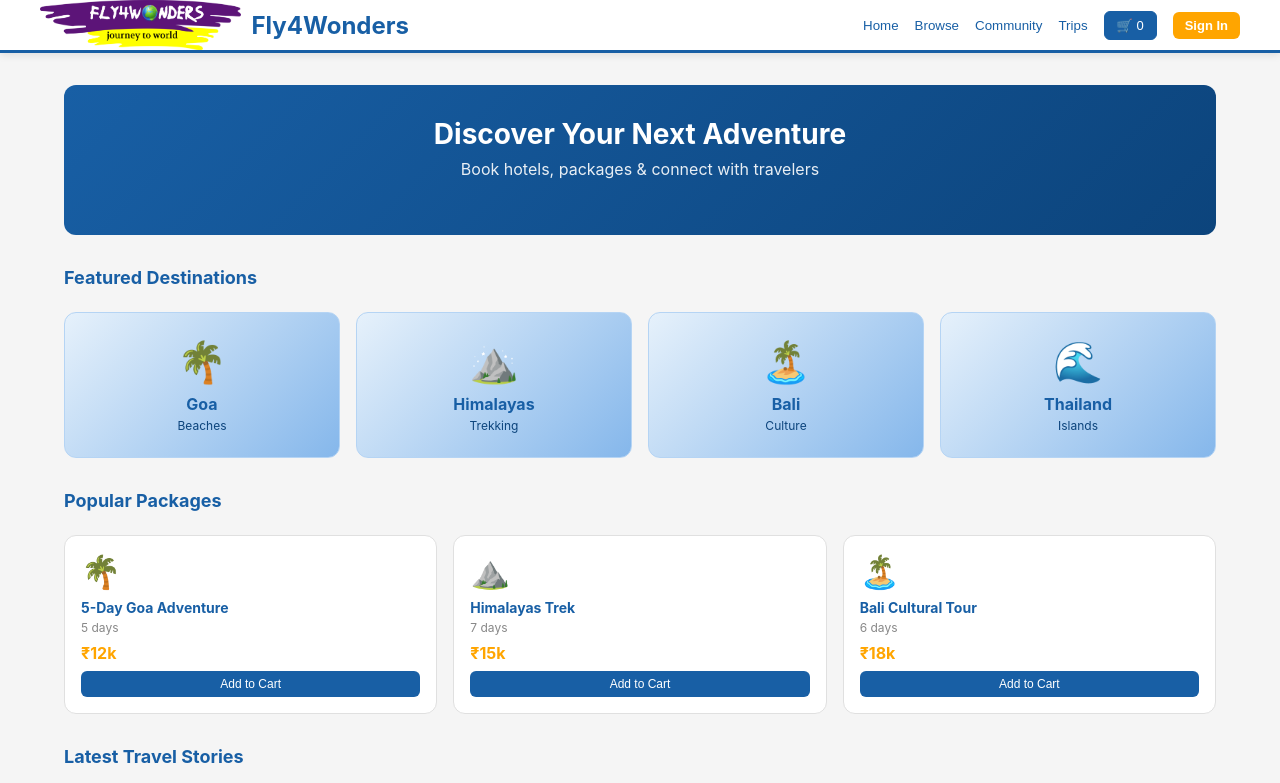
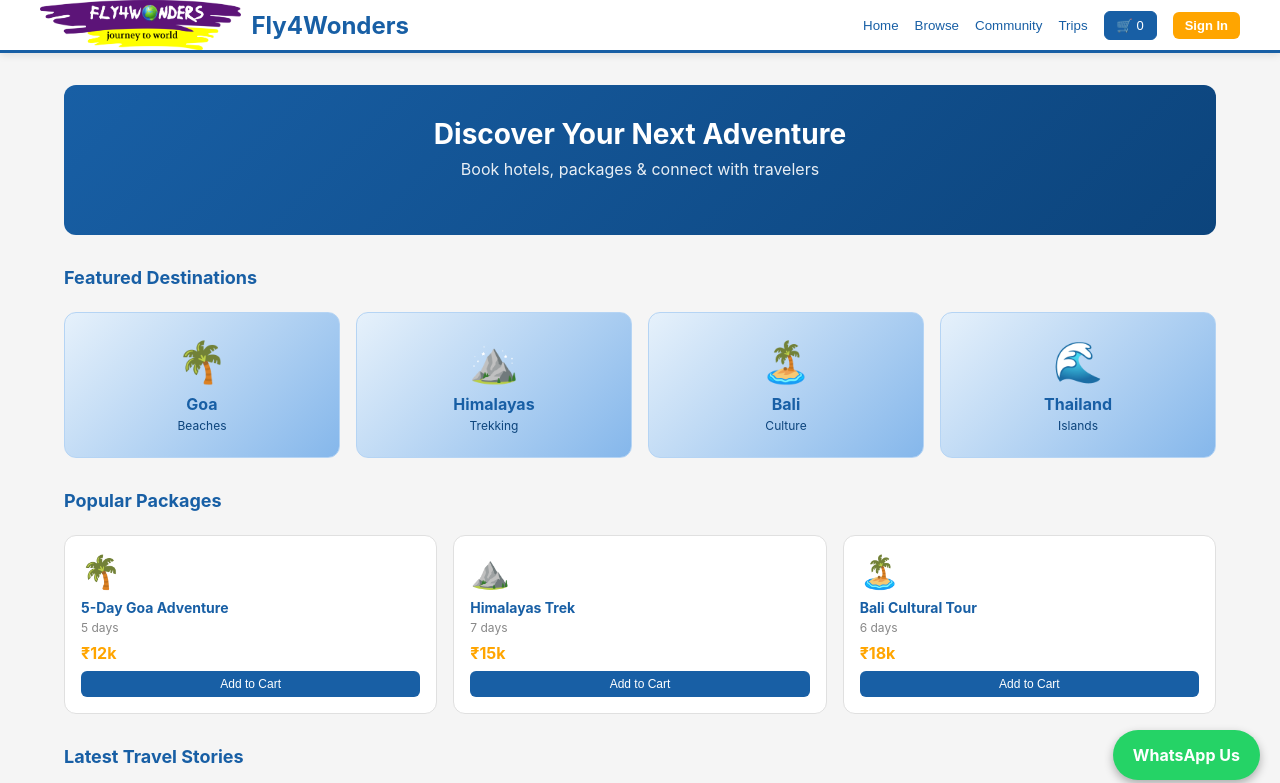
Before and after one commit to sadiquefaizan-sketch/fly4wonders, a React (Create React App) app: page / in a window 1280 px wide. Shown: the top 783 px of the page. Built offline with nearby package versions, Linux system fonts and the light colour scheme.

Commit message:
Add WhatsApp button

```diff
--- a/src/App.jsx
+++ b/src/App.jsx
@@ -670,7 +670,28 @@ function App() {
       )}
     </div>
   );
-
+const WhatsAppButton = () => (
+  <a
+    href="https://wa.me/918655566816"
+    target="_blank"
+    rel="noreferrer"
+    style={{
+      position: 'fixed',
+      bottom: '20px',
+      right: '20px',
+      background: '#25D366',
+      color: 'white',
+      padding: '15px 20px',
+      borderRadius: '50px',
+      textDecoration: 'none',
+      fontWeight: 'bold',
+      zIndex: 9999,
+      boxShadow: '0 4px 10px rgba(0,0,0,0.3)'
+    }}
+  >
+    WhatsApp Us
+  </a>
+);
   const Footer = () => (
     <footer style={{
       background: '#f5f5f5', borderTop: '1px solid #e0e0e0',
@@ -699,6 +720,8 @@ function App() {
     <div style={{ minHeight: '100vh', background: '#f5f5f5' }}>
       <Header />
       {renderPage()}
+
+      <WhatsAppButton />
       <Footer />
       {showAuthModal && <AuthModal />}
     </div>
```
